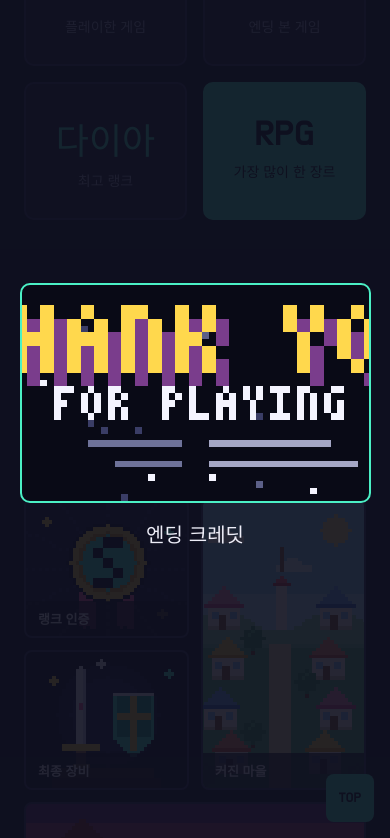
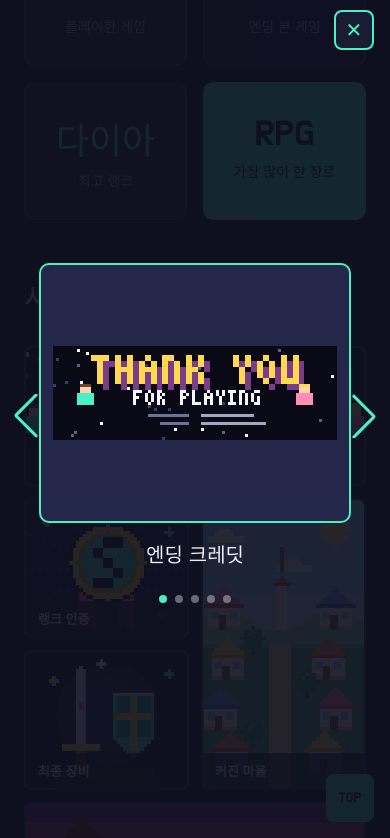
Before and after one commit to yoosangwon1778-debug/my-blog, a plain HTML site: page index.html in a window 390 px wide. Both pictures are taken after a click on the element "엔딩 크레딧". Shown: the part 3175-4013 px from the top of the page. Drawn offline with nearby package versions, Linux system fonts and the light colour scheme.

Commit message:
사진 크게 보기를 슬라이더로 변경 / 사진 크기 원본 비율로 맞춤

```diff
--- a/css/js.css
+++ b/css/js.css
@@ -73,8 +73,6 @@
     flex-direction: column;
     justify-content: center;
     align-items: center;
-    gap: 16px;
-    cursor: pointer;
     visibility: hidden;
     opacity: 0;
     transition: all 0.3s;
@@ -83,18 +81,63 @@
     visibility: visible;
     opacity: 1;
 }
-.lightbox-img {
-    width: 720px;
-    height: 420px;
-    border: 2px solid #4bf0c5;
-    border-radius: 10px;
-    background-color: #24274a;
-    background-size: cover;
-    background-position: center;
-}
 .lightbox-label {
     font-family: 'Do Hyeon',sans-serif;
     font-size: 24px;
+}
+.lightbox-swiper {
+    width: 720px;
+    height: 500px;
+}
+.lightbox-swiper .swiper-slide {
+    display: flex;
+    flex-direction: column;
+    justify-content: center;
+    align-items: center;
+    gap: 16px;
+}
+.lightbox-swiper img {
+    width: 600px;
+    height: 380px;
+    object-fit: contain;
+    padding: 20px;
+    background-color: #24274a;
+    border: 2px solid #4bf0c5;
+    border-radius: 10px;
+}
+
+/*화살표*/
+.lightbox-swiper .swiper-button-prev,
+.lightbox-swiper .swiper-button-next {
+    color: #4bf0c5;
+}
+.lightbox-swiper .swiper-pagination-bullet {
+    background-color: #ededf7;
+    opacity: 0.4;
+}
+.lightbox-swiper .swiper-pagination-bullet-active {
+    background-color: #4bf0c5;
+    opacity: 1;
+}
+/*닫기 (x) 버튼*/
+.lightbox-close {
+    position: absolute;
+    top: 24px;
+    right: 24px;
+    z-index: 2;
+    width: 48px;
+    height: 48px;
+    border: 2px solid #4bf0c5;
+    border-radius: 8px;
+    background-color: #1a1c33;
+    color: #4bf0c5;
+    font-size: 20px;
+    cursor: pointer;
+    transition: all 0.2s;
+}
+.lightbox-close:hover {
+    background-color: #4bf0c5;
+    color: #0f1020;
 }
 
 /*잠긴 업적 해금하기*/
--- a/css/media.css
+++ b/css/media.css
@@ -27,9 +27,14 @@
         flex: 1;
     }
     /*사진 크게 보기*/
-    .lightbox-img {
+    /*11/16 수정*/
+    .lightbox-swiper {
         width: 90%;
-        height: 360px;
+        height: 460px;
+    }
+    .lightbox-swiper img {
+        width: 80%;
+        height: 340px;
     }
 }
 
@@ -228,8 +233,19 @@
     .guest-input.msg {
         flex: none;
     }
-    .lightbox-img {
-        height: 220px;
+    .lightbox-swiper {
+        width: 100%;
+        height: 400px;
+    }
+    .lightbox-swiper img {
+        height: 260px;
+        padding: 12px;
+    }
+    .lightbox-close {
+        top: 16px;
+        right: 16px;
+        width: 40px;
+        height: 40px;
     }
     .lightbox-label {
         font-size: 20px;
--- a/index.html
+++ b/index.html
@@ -5,6 +5,7 @@
   <meta name="viewport" content="width=device-width, initial-scale=1.0">
   <title>플레이 아카이브 | 게임 기록 블로그</title>
   <link href="https://fonts.googleapis.com/css2?family=Do+Hyeon&family=Noto+Sans+KR:wght@400;500;700&display=swap" rel="stylesheet">
+  <link rel="stylesheet" href="https://cdn.jsdelivr.net/npm/swiper@14.0.1/swiper-bundle.min.css">
   <link rel="stylesheet" href="./css/style.css">
   <link rel="stylesheet" href="./css/header.css">
   <link rel="stylesheet" href="./css/main.css">
@@ -325,14 +326,41 @@
 
   </main>
   <div class="lightbox">
-    <div class="lightbox-img"></div>
-    <p class="lightbox-label"></p>
+    <button type="button" class="lightbox-close">✕</button>
+    <div class="swiper lightbox-swiper">
+      <div class="swiper-wrapper">
+        <div class="swiper-slide">
+          <img src="img/credits.svg" alt="엔딩 크레딧 화면">
+          <p class="lightbox-label">엔딩 크레딧</p>
+        </div>
+        <div class="swiper-slide">
+          <img src="img/rank.svg" alt="S 랭크 메달">
+          <p class="lightbox-label">랭크 인증</p>
+        </div>
+        <div class="swiper-slide">
+          <img src="img/village-big.svg" alt="언덕을 따라 늘어선 마을">
+          <p class="lightbox-label">커진 마을</p>
+        </div>
+        <div class="swiper-slide">
+          <img src="img/gear.svg" alt="받침대 위의 검과 방패">
+          <p class="lightbox-label">최종 장비</p>
+        </div>
+        <div class="swiper-slide">
+          <img src="img/harvest.svg" alt="노을 진 밀밭과 농부">
+          <p class="lightbox-label">첫 수확</p>
+        </div>
+      </div>
+      <div class="swiper-button-prev"></div>
+      <div class="swiper-button-next"></div>
+      <div class="swiper-pagination"></div>
+    </div>
   </div>
   <a href="#top" class="top-btn">TOP</a>
 
   <footer class="footer">
     <p>© 2026 플레이 아카이브 · 오늘의 기록이 저장되었습니다</p>
   </footer>
+<script src="https://cdn.jsdelivr.net/npm/swiper@14.0.1/swiper-bundle.min.js"></script>
 <script src="./js/app.js"></script>
 </body>
 </html>
--- a/js/app.js
+++ b/js/app.js
@@ -49,18 +49,27 @@ for (let i = 0; i < posts.length; i++) {
 /* 사진 크게 보기 */
 const cells = document.querySelectorAll('.cell');
 const lightbox = document.querySelector('.lightbox');
-const lightboximg = document.querySelector('.lightbox-img');
-const lightboxlabel = document.querySelector('.lightbox-label');
+const lightboxClose = document.querySelector('.lightbox-close');
+
+const lightboxSwiper = new Swiper ('.lightbox-swiper', {
+    loop: true,
+    navigation: {
+        nextEl: '.lightbox-swiper .swiper-button-next',
+        prevEl: '.lightbox-swiper .swiper-button-prev'
+    },
+    pagination: {
+        el: '.lightbox-swiper .swiper-pagination',
+        clickable:true
+    }
+});
 
 for (let i = 0; i < cells.length; i++) {
-    const cell = cells[i];
-    cell.addEventListener('click', function () {
-        lightboximg.className = 'lightbox-img ' + cell.classList[1];
-        lightboxlabel.textContent = cell.querySelector('.cell-label').textContent;
-        lightbox.classList.add('open')
+    cells[i].addEventListener('click', function() {
+        lightboxSwiper.slideToLoop(i,0);
+        lightbox.classList.add('open');
     });
 }
-lightbox.addEventListener('click', function () {
+lightboxClose.addEventListener('click', function () {
     lightbox.classList.remove('open');
 })
 
```
